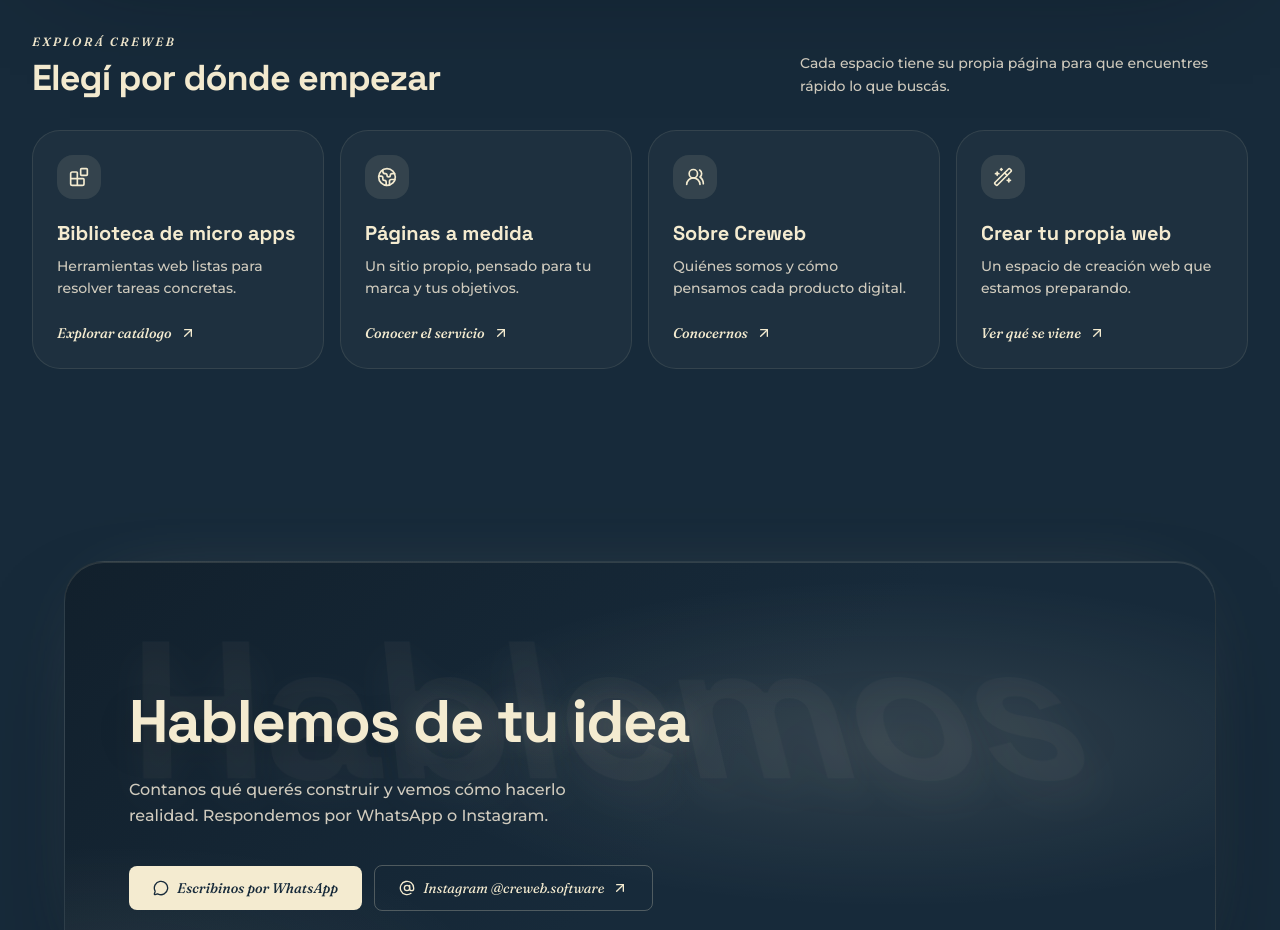
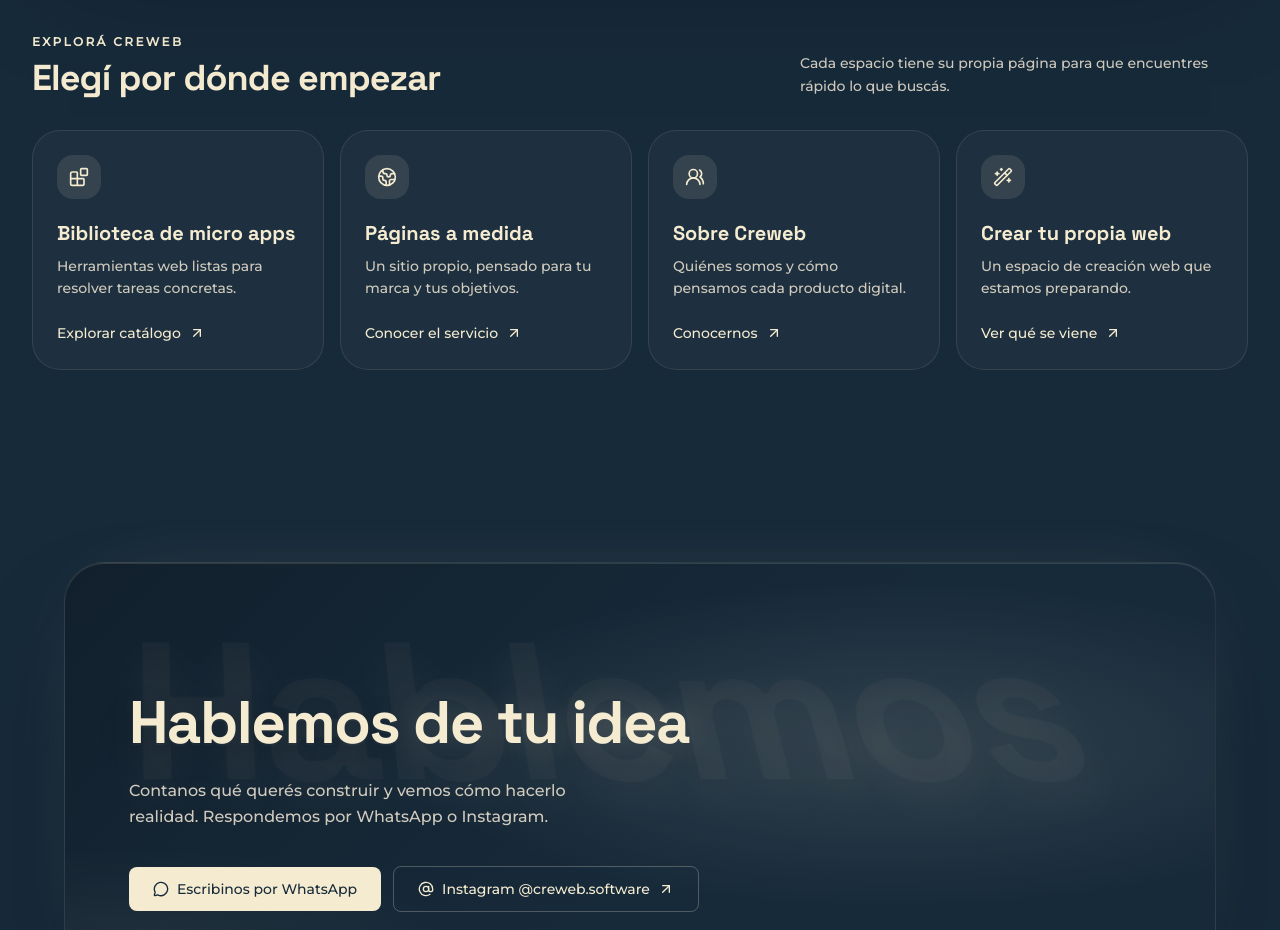
Before and after one commit to Gonzalo070/Creweb, a Next.js app: page / in a window 1280 px wide. Shown: the part 1260-2190 px from the top of the page. Built offline with nearby package versions, Linux system fonts and the light colour scheme.

Commit message:
Use site typography throughout

```diff
--- a/src/app/globals.css
+++ b/src/app/globals.css
@@ -14,7 +14,7 @@
   --color-ink-faint: #AAA99F;
 
   --font-display: "Space Grotesk", sans-serif;
-  --font-body: "Fraunces", serif;
+  --font-body: "Montserrat", sans-serif;
   --font-heading: "Space Grotesk", sans-serif;
   --font-subtitle: "Montserrat", sans-serif;
 
@@ -80,8 +80,6 @@
 
   body {
     @apply bg-base-bg text-ink font-body antialiased transition-colors duration-300;
-    font-style: italic;
-    font-variation-settings: "SOFT" 100, "WONK" 1;
     background-image:
       radial-gradient(ellipse 80% 35% at 50% -8%, color-mix(in srgb, var(--color-neon-cyan), transparent 89%), transparent),
       linear-gradient(180deg, color-mix(in srgb, var(--color-base-bg), transparent 0%), var(--color-base-bg));
@@ -319,7 +317,7 @@
     justify-content: space-between;
     padding: 0 13px;
     color: rgba(244, 235, 208, 0.55);
-    font: italic 500 9px "Fraunces", serif;
+    font: 500 9px "Montserrat", sans-serif;
     background: rgba(244, 235, 208, 0.035);
     border-bottom: 1px solid rgba(244, 235, 208, 0.07);
   }
@@ -334,7 +332,7 @@
   .editor-sidebar i { width: 11px; height: 11px; border: 1px solid rgba(244, 235, 208, 0.35); border-radius: 3px; }
   .editor-sidebar i:first-child { border-color: #F4EBD0; box-shadow: 0 0 8px rgba(244, 235, 208, 0.28); }
   .editor-code { position: relative; flex: 1; padding-left: 12px; overflow: hidden; }
-  .editor-file { margin: 0 0 11px; color: rgba(244, 235, 208, 0.46); font: italic 8px "Fraunces", serif; }
+  .editor-file { margin: 0 0 11px; color: rgba(244, 235, 208, 0.46); font: 500 8px "Montserrat", sans-serif; }
   .code-row { display: flex; gap: 12px; height: 20px; white-space: pre; font: 9px/20px ui-monospace, SFMono-Regular, Menlo, monospace; }
   .code-number { width: 12px; color: rgba(244, 235, 208, 0.3); text-align: right; }
   .code-violet { color: rgba(244, 235, 208, 0.68); }
@@ -345,7 +343,7 @@
   .editor-status { height: 23px; padding: 0 10px; border-top: 1px solid rgba(244, 235, 208, 0.06); border-bottom: 0; font-size: 7px; }
   .editor-status span { display: inline-flex; align-items: center; gap: 5px; }
   .editor-status i { width: 5px; height: 5px; }
-  .monitor-chin { display: flex; height: 19px; align-items: center; justify-content: center; gap: 7px; color: rgba(244, 235, 208, 0.4); font: italic 700 6px "Fraunces", serif; letter-spacing: 0.2em; }
+  .monitor-chin { display: flex; height: 19px; align-items: center; justify-content: center; gap: 7px; color: rgba(244, 235, 208, 0.4); font: 500 6px "Montserrat", sans-serif; letter-spacing: 0.2em; }
   .monitor-chin i { width: 4px; height: 4px; border-radius: 50%; background: #E6DCC2; box-shadow: 0 0 8px #E6DCC2; }
   .monitor-neck { position: relative; width: 24%; height: 34px; margin: -1px auto 0; background: linear-gradient(90deg, #203749, #45596A 45%, #203749); transform: translateZ(-8px); }
   .monitor-base { position: relative; z-index: 1; width: 42%; height: 13px; margin: -1px auto 0; border: 1px solid rgba(244, 235, 208, 0.28); border-radius: 50% 50% 8px 8px; background: linear-gradient(180deg, #526779, #203749 75%); box-shadow: 0 13px 22px rgba(0, 0, 0, 0.45); transform: rotateX(45deg); }
@@ -366,7 +364,7 @@
     transform-style: preserve-3d;
   }
 
-  .floating-chip { padding: 10px 13px; border-radius: 12px; font: italic 400 9px "Fraunces", serif; animation: chip-float 5s ease-in-out infinite; }
+  .floating-chip { padding: 10px 13px; border-radius: 12px; font: 500 9px "Montserrat", sans-serif; animation: chip-float 5s ease-in-out infinite; }
   .floating-chip svg { color: #F4EBD0; }
   .floating-chip--code { top: 14%; right: 2%; transform: translateZ(100px) rotateY(-12deg) rotateZ(3deg); }
   .floating-chip--terminal { right: 8%; bottom: 16%; animation-delay: -2.7s; transform: translateZ(130px) rotateY(-8deg) rotateZ(-3deg); }
@@ -383,9 +381,9 @@
     animation: preview-float 6s ease-in-out infinite;
   }
 
-  .floating-window__top { display: flex; height: 28px; align-items: center; justify-content: space-between; padding: 0 10px; color: rgba(244, 235, 208, 0.55); font: italic 8px "Fraunces", serif; background: rgba(244, 235, 208, 0.06); }
+  .floating-window__top { display: flex; height: 28px; align-items: center; justify-content: space-between; padding: 0 10px; color: rgba(244, 235, 208, 0.55); font: 500 8px "Montserrat", sans-serif; background: rgba(244, 235, 208, 0.06); }
   .floating-window__preview { min-height: 110px; padding: 12px 11px; background: linear-gradient(145deg, #30485B, #172A3A); }
-  .preview-logo { color: #F4EBD0; font: italic 700 8px "Fraunces", serif; }
+  .preview-logo { color: #F4EBD0; font: 500 8px "Montserrat", sans-serif; }
   .preview-logo span { color: #F4EBD0; }
   .preview-headline { display: grid; gap: 5px; margin-top: 11px; }
   .preview-headline i { width: 92%; height: 8px; border-radius: 4px; background: #F4EBD0; }
--- a/src/app/layout.tsx
+++ b/src/app/layout.tsx
@@ -25,7 +25,7 @@
           crossOrigin="anonymous"
         />
         <link
-          href="https://fonts.googleapis.com/css2?family=Fraunces:ital,opsz,wght,SOFT,WONK@1,9..144,100..900,100,1&family=Montserrat:wght@500&family=Space+Grotesk:wght@700&display=swap"
+          href="https://fonts.googleapis.com/css2?family=Montserrat:wght@500&family=Space+Grotesk:wght@700&display=swap"
           rel="stylesheet"
         />
         {/* Aplica el tema guardado (o el del sistema) antes del primer paint,
--- a/src/components/HistoriaYaVisual.tsx
+++ b/src/components/HistoriaYaVisual.tsx
@@ -33,7 +33,7 @@
       role="img"
       aria-label="Ilustración de HistoriaYa: un celular con un pedido de estudios, firma digital y dictado por voz"
       className={className}
-      style={{ fontFamily: '"Fraunces", system-ui, sans-serif' }}
+      style={{ fontFamily: '"Montserrat", system-ui, sans-serif', fontWeight: 500 }}
     >
       <defs>
         <radialGradient id={id("glow")} cx="50%" cy="55%" r="50%">
```
